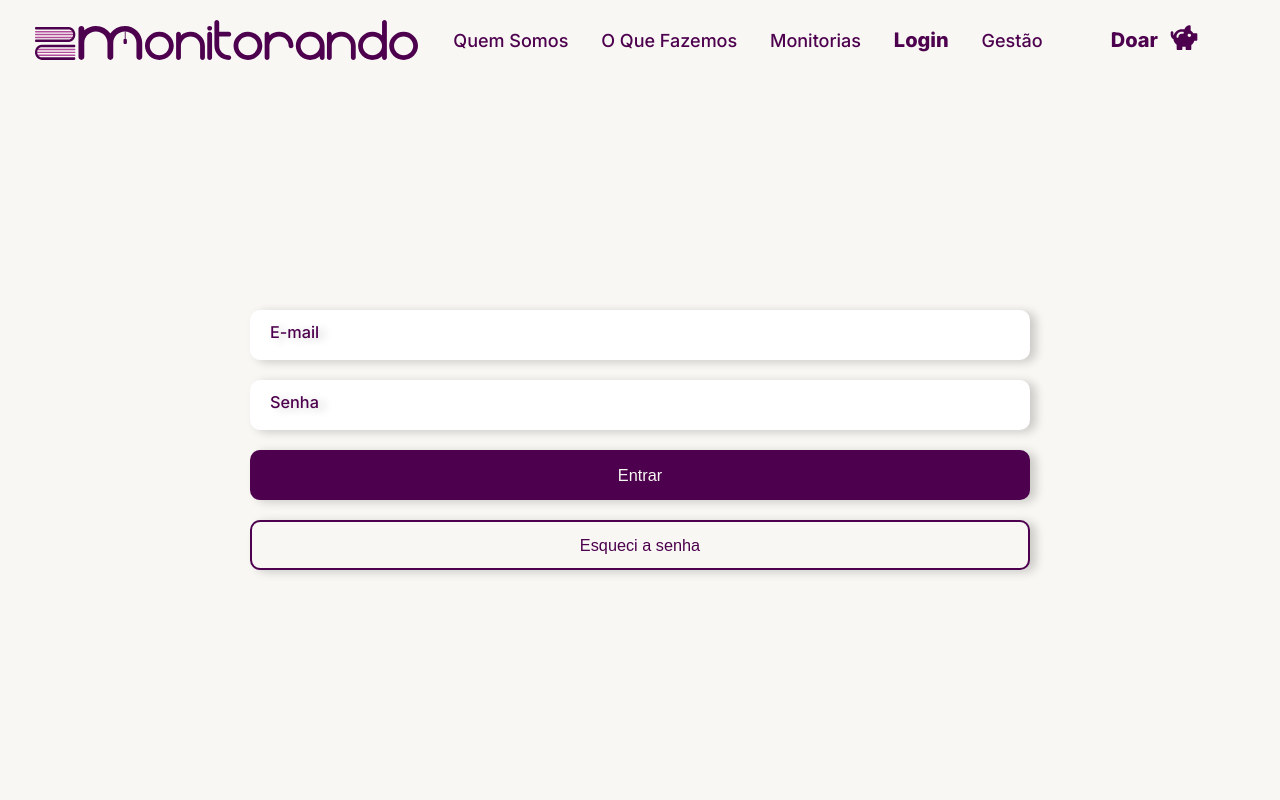
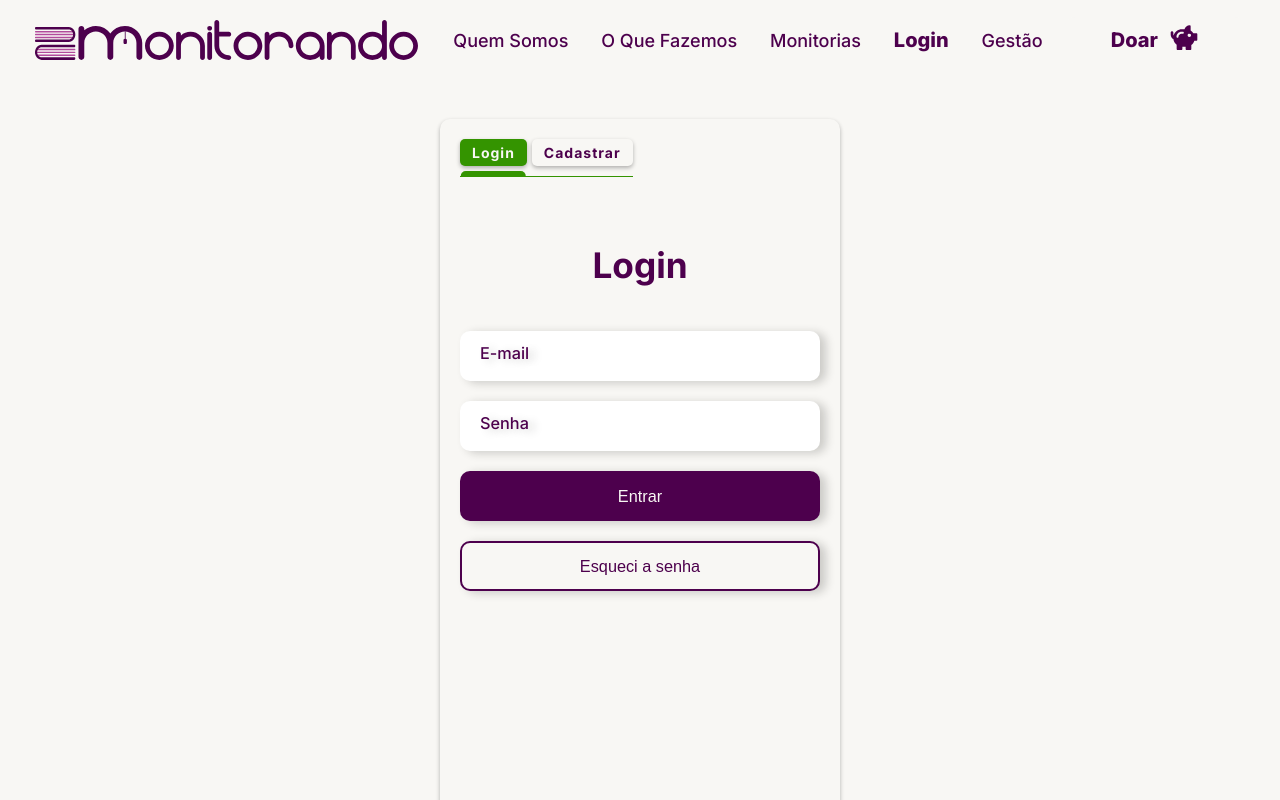
Before and after one commit to Squad024-2023/monitorando-frontend, a Next.js app: page /login in a window 1280 px wide. Shown: the top 800 px of the page. Built offline with nearby package versions, Linux system fonts and the light colour scheme.

Commit message:
sessão concluída

```diff
--- a/app/login/login.module.css
+++ b/app/login/login.module.css
@@ -13,6 +13,7 @@
   display: flex;
   flex-direction: column;
   align-items: center;
+  justify-content: center;
   width: 100%;
   height: 100vh;
   padding: 0 5%;
@@ -23,32 +24,140 @@
 .tela1 {
   position: relative;
   display: flex;
-  flex-direction: column;
-  justify-content: center;
   align-items: center;
-  height: 90vh;
-  width: 100%;
-  max-width: 1240px;
+  width: 40rem;
+  height: auto;
+  padding: 8rem 0 2rem 0;
+  overflow: hidden;
+  border-radius: solid 2rem rgb(var(--rosa-escuro-rgb));
+  box-shadow: 0 2px 4px #0000004a;
+  border-radius: 1rem;
+  transition: all .5s ease-in-out;
 
 }
 
-.login{
+.container1 {
+  flex-shrink: 0;
   position: relative;
   display: flex;
   flex-direction: column;
-  justify-content: center;
-  align-items: center;
-  height: 90vh;
-  width: 100%;
-  max-width: 1240px;
-  background-color: aqua;
+  width: 40rem;
+  gap: 2rem;
+  padding: 1rem;
+  height: 100%;
+  transition: all .5s ease-in-out;
+}
+
+.container2 {
+  flex-shrink: 0;
+  position: relative;
+  display: flex;
+  flex-direction: column;
+  width: 40rem;
+  gap: 2rem;
+  padding: 1rem;
+  height: 100%;
+  transition: all .5s ease-in-out;
+  transform: translateX(-100%);
+}
+
+
+.tela1 h1 {
+  color: rgb(var(--rosa-escuro-rgb));
+  font-size: calc(1.6rem + 1.5vw);
+  padding: .5rem;
+  border-radius: 1rem;
+  z-index: 1;
+  text-align: center;
+  margin: 2rem 0;
+}
+
+.switchLogin {
+  position: absolute;
+  top: 2rem;
+  left: 2rem;
+  display: flex;
+  border-bottom: 1px solid rgb(var(--rosa-escuro-rgb));
+  z-index: 2;
+}
+
+.switchLogin.active {
+  border-bottom: 1px solid rgb(var(--verde-escuro-rgb));
+}
+
+.switchLogin:after {
+  content: '';
+  height: 0.5rem;
+  width: 10rem;
+  background: rgb(var(--rosa-escuro-rgb));
+  border-radius: 6rem 6rem 0 0;
+  position: absolute;
+  bottom: 0;
+  right: 0;
+  transition: 0.3s ease;
+}
+
+.switchLogin.active:after {
+  transform: translateX(-165%);
+  width: 6.5rem;
+  background: rgb(var(--verde-escuro-rgb));
+}
+
+.botaoLogin {
+  font-weight: bold;
+  color: rgb(var(--verde-escuro-rgb));
+  padding: 0.5rem 1.2rem;
+  background-color: rgb(var(--sal-rgb));
+  margin-bottom: 1rem;
+  border-radius: 0.5rem;
+  text-align: right;
+  letter-spacing: 1px;
+  cursor: pointer;
+  box-shadow: 0 2px 4px #0000004a;
+  transition: all 0.6s ease;
+}
+
+.botaoCadastro {
+  font-weight: bold;
+  color: rgb(var(--rosa-escuro-rgb));
+  padding: 0.5rem 1.2rem;
+  background-color: rgb(var(--sal-rgb));
+  margin-bottom: 1rem;
+  border-radius: 0.5rem;
+  text-align: right;
+  margin-left: 0.5rem;
+  letter-spacing: 1px;
+  cursor: pointer;
+  box-shadow: 0 2px 4px #0000004a;
+  transition: all 0.6s ease;
+}
+
+.activeL {
+  color: rgb(var(--sal-rgb));
+  background-color: rgb(var(--verde-escuro-rgb));
 
 }
 
+.activeC {
+  color: rgb(var(--sal-rgb));
+  background-color: rgb(var(--rosa-escuro-rgb));
+}
+
+
+
+
+
+
+
+
 @media screen and (max-width: 635px) {
-  /* .tela1 {
-    justify-content: center;
+  .tela1 {
+    width: 30rem;
   }
-  */
+
+  .container1,
+  .container2 {
+    width: 30rem;
+  }
 
 }
--- a/app/login/page.tsx
+++ b/app/login/page.tsx
@@ -1,4 +1,6 @@
 
+'use client'
+import { useState } from 'react'
 import Formulario from '@/components/form/Formulario'
 import styles from './login.module.css'
 import Input from '@/components/form/input/input'
@@ -8,21 +10,45 @@ import BotaoFormSec from '@/components/form/botao/BotaoFormSec'
 
 export default function Login() {
 
+  const [show, setShow] = useState(true)
 
+  // const HandleClickEvent = () => {
+  //   setShow(!show)
+  //   console.log(show)
+  // }
 
 
   return (
     <main className={styles.main}>
       <section className={styles.section1}>
         <div className={styles.tela1}>
-          {/* login */}
+          <div className={`${styles.switchLogin} ${show ? styles.active : ''}`}>
+            <div className={`${styles.botaoLogin} ${show ? styles.activeL : ''}`} onClick={() => setShow(true)}>Login</div>
+            <div className={`${styles.botaoCadastro} ${show ? '' : styles.activeC}`} onClick={() => setShow(false)}>Cadastrar</div>
+          </div>
+          <div className={show ? styles.container1 : styles.container2}>
             <Formulario>
+              <h1>Login</h1>
               <Input type='email' nome='email' placeholder='E-mail' />
               <Input type='password' nome='password' placeholder='Senha' />
               <BotaoForm type='submit' texto='Entrar' />
               <BotaoFormSec type='submit' texto='Esqueci a senha' />
             </Formulario>
           </div>
+          <div className={show ? styles.container1 : styles.container2}>
+            <Formulario>
+              <h1>Cadastrar</h1>
+              <Input type='text' nome='nome' placeholder='Nome' />
+              <Input type='text' nome='cpf' placeholder='CPF' />
+              <Input type='email' nome='email' placeholder='E-mail' />
+              <Input type='text' nome='telefone' placeholder='Telefone' />
+              <Input type='date' nome='dataNascimento' placeholder='' />
+              <input type="text" name='tipoUsuario' value='USER' hidden />
+              <Input type='password' nome='password' placeholder='Senha' />
+              <BotaoForm type='submit' texto='Cadastrar' />
+            </Formulario>
+          </div>
+        </div>
       </section>
     </main>
   )
--- a/components/form/form.module.css
+++ b/components/form/form.module.css
@@ -1,7 +1,7 @@
 .form {
     width: 100%;
     max-width: 80rem;
-    height: 100%;
+    height: auto;
     display: flex;
     flex-direction: column;
     justify-content: center;
```
Lines whose indentation alone changed are shown as unchanged.
